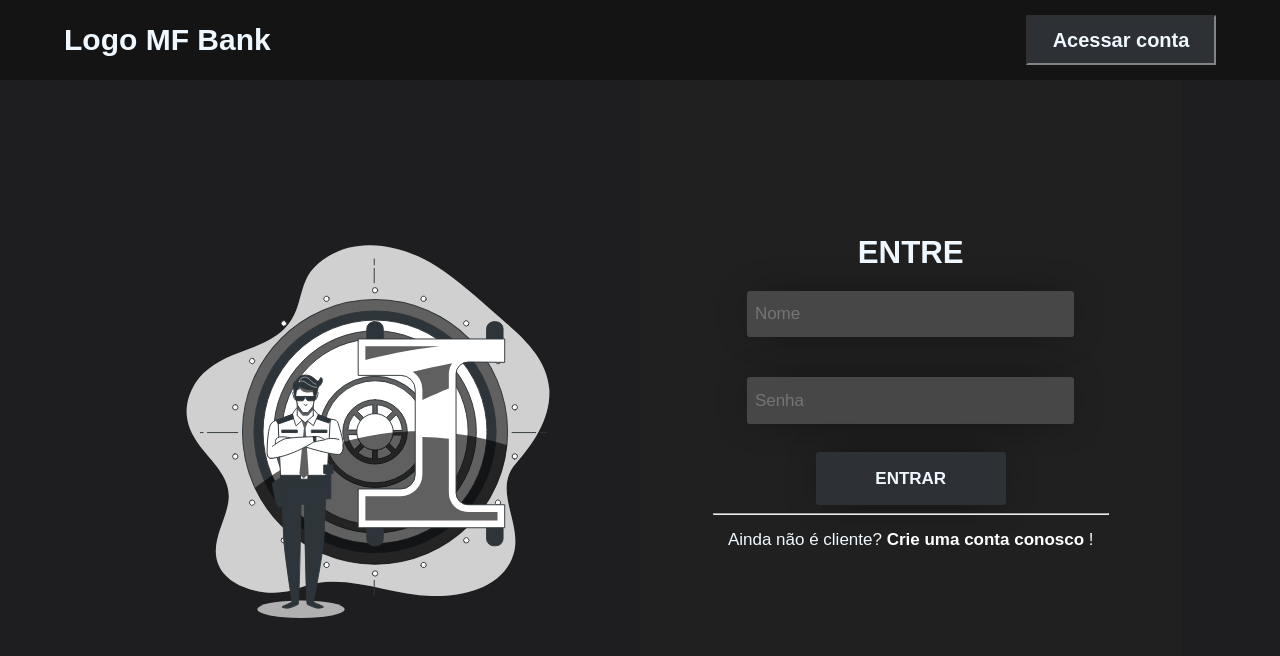
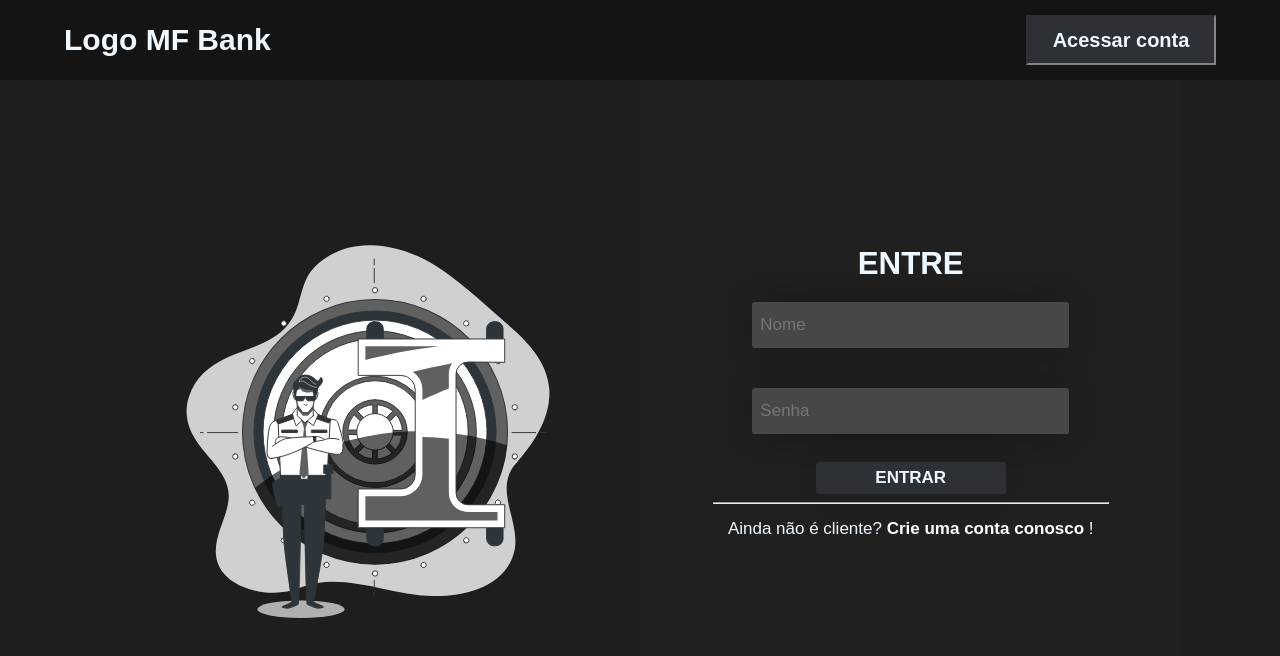
Before and after one commit to FabricioSobrinho/MF-Bank, a React (Vite) app: page /login in a window 1280 px wide. Shown: the top 656 px of the page. Built offline with nearby package versions, Linux system fonts and the light colour scheme.

Commit message:
Fix: changed the input insert data into a styled component

```diff
--- a/src/Layouts/FormsComponents/InputInsertData.jsx
+++ b/src/Layouts/FormsComponents/InputInsertData.jsx
@@ -1,15 +1,25 @@
-import styles from "../../Styles/InputInsertData.module.css";
+import styled from "styled-components";
 
 // eslint-disable-next-line react/prop-types
-function InputInsertData({ type, text, name }) {
+function InputInsertData({text}) {
+  const InputInsertData = styled.input`
+    width: 80%;
+    height: 30%;
+    background: #474747;
+    padding: 2%;
+
+    outline: none;
+    border: none;
+    border-radius: 0.3125rem;
+
+    font-size: 1.7rem;
+    margin: 2rem;
+    box-shadow: 0px 0px 40px -15px #000000;
+
+  `;
   return (
     <>
-      <input
-        type={type}
-        className={styles.input}
-        placeholder={text}
-        name={name}
-      />
+      <InputInsertData placeholder={text}/>
     </>
   );
 }
--- a/src/Styles/InputInsertData.module.css
+++ /dev/null
@@ -1,14 +0,0 @@
-.input {
-  width: 32.75rem;
-  height: 4.6875rem;
-  background: #474747;
-  padding: 2%;
-
-  outline: none;
-  border: none;
-  border-radius: 0.3125rem;
-
-  font-size: 1.7rem;
-  margin: 2rem;
-  box-shadow: 0px 0px 40px -15px #000000;
-}
```
